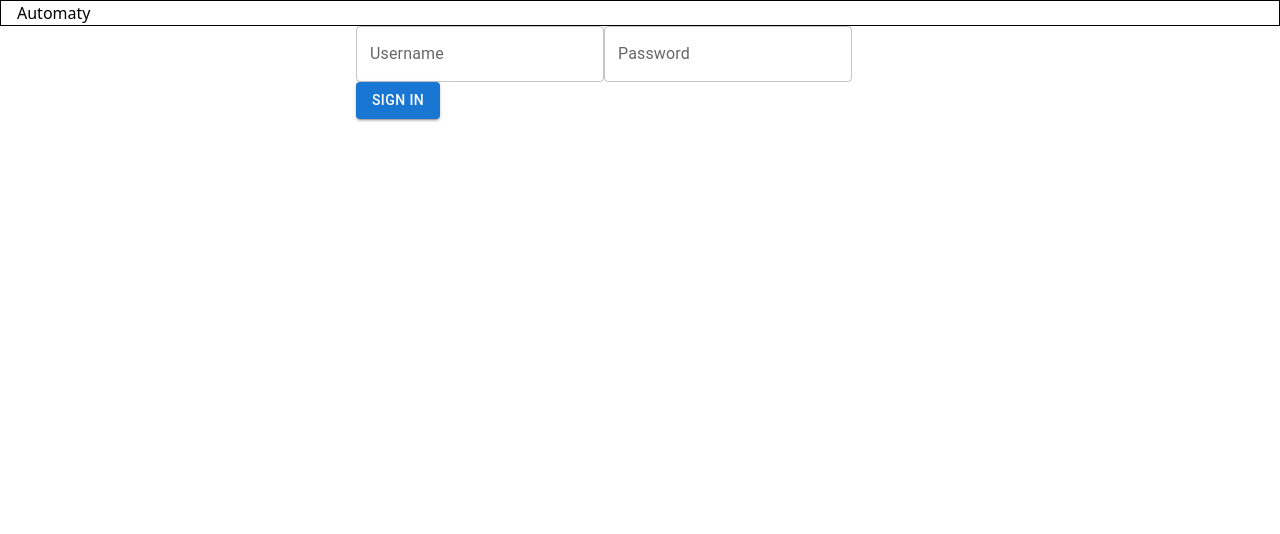
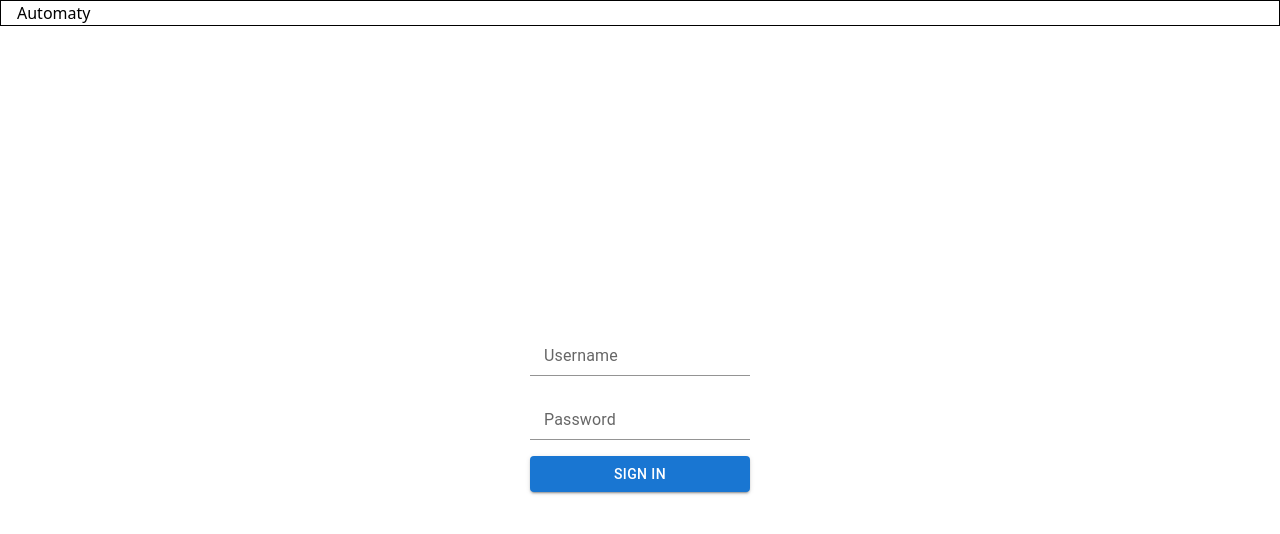
Before and after one commit to chrisvasqm/automaty, a React (Vite) app: page / in a window 1280 px wide. Shown: the top 534 px of the page. Built offline with nearby package versions, Linux system fonts and the light colour scheme.

Commit message:
Add material design login form

```diff
--- a/src/pages/HomePage.tsx
+++ /dev/null
@@ -1,21 +0,0 @@
-import { Button, TextField } from '@mui/material'
-
-const HomePage = () => {
-    return (
-        <div style={{ height: '90vh' }}>
-            <form>
-                <TextField
-                    id='username'
-                    type='text'
-                    label='Username' />
-                <TextField
-                    id='password'
-                    type='password'
-                    label='Password' />
-                <Button variant='contained'>Sign In</Button>
-            </form>
-        </div>
-    )
-}
-
-export default HomePage
--- /dev/null
+++ b/src/pages/LoginPage.tsx
@@ -0,0 +1,36 @@
+import { Box, Button, FormControl, Input, InputLabel, Stack } from '@mui/material'
+
+const LoginPage = () => {
+    return (
+        <Box
+            sx={{
+                minHeight: '96vh',
+                display: 'flex',
+                alignItems: 'center'
+            }}>
+            <form>
+                <Stack>
+                    <FormControl sx={{ marginBottom: 2 }}>
+                        <InputLabel>Username</InputLabel>
+                        <Input
+                            id='username'
+                            sx={{ display: 'block' }}
+                            type='text'
+                        />
+                    </FormControl>
+                    <FormControl sx={{ marginBottom: 2 }}>
+                        <InputLabel>Password</InputLabel>
+                        <Input
+                            id='password'
+                            sx={{ display: 'block' }}
+                            type='text'
+                        />
+                    </FormControl>
+                    <Button variant='contained'>Sign In</Button>
+                </Stack>
+            </form>
+        </Box>
+    )
+}
+
+export default LoginPage
--- a/src/routes.tsx
+++ b/src/routes.tsx
@@ -1,7 +1,7 @@
 import { createBrowserRouter } from 'react-router-dom';
 import Layout from './Layout';
 import ErrorPage from './pages/ErrorPage';
-import HomePage from './pages/HomePage';
+import LoginPage from './pages/LoginPage';
 
 const router = createBrowserRouter([
     {
@@ -9,7 +9,7 @@ const router = createBrowserRouter([
         element: <Layout />,
         errorElement: <ErrorPage />,
         children: [
-            { path: '/', element: <HomePage /> }
+            { path: '/', element: <LoginPage /> }
         ]
     }
 ])
```
